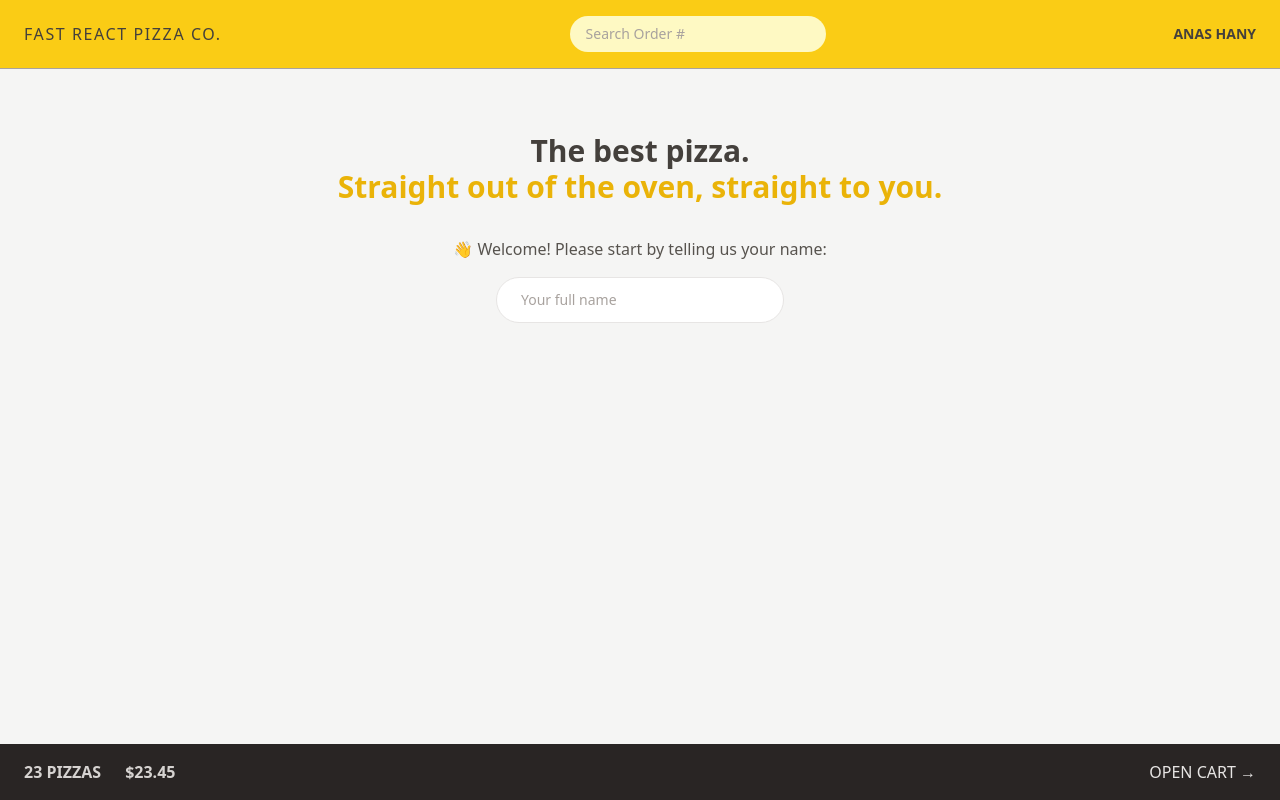
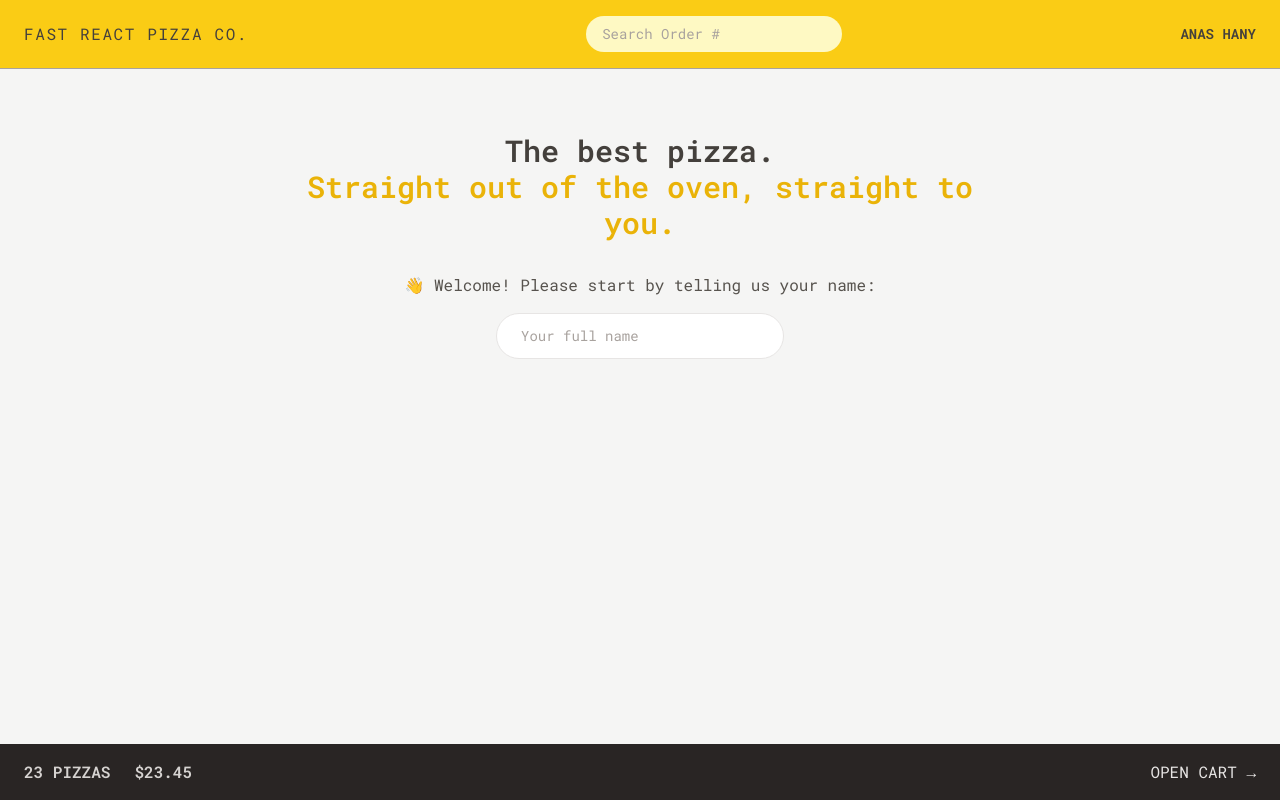
Before and after one commit to AnasHany2193/Fast-React-Pizza, a React (Vite) app: page / in a window 1280 px wide. Built offline with nearby package versions, Linux system fonts and the light colour scheme.

Commit message:
🔠 Configure Tailwind CSS with custom font family

```diff
--- a/index.html
+++ b/index.html
@@ -4,6 +4,14 @@
     <meta charset="UTF-8" />
     <link rel="icon" type="image/svg+xml" href="/vite.svg" />
     <meta name="viewport" content="width=device-width, initial-scale=1.0" />
+
+    <link rel="preconnect" href="https://fonts.googleapis.com" />
+    <link rel="preconnect" href="https://fonts.gstatic.com" crossorigin />
+    <link
+      href="https://fonts.googleapis.com/css2?family=Roboto+Mono:wght@300;400;500;600;700&display=swap"
+      rel="stylesheet"
+    />
+
     <title>Fast React Pizza</title>
   </head>
   <body class="bg-stone-100 text-stone-700">
--- a/tailwind.config.js
+++ b/tailwind.config.js
@@ -2,6 +2,9 @@
 export default {
   content: ["./index.html", "./src/**/*.{js,ts,jsx,tsx}"],
   theme: {
+    fontFamily: {
+      sans: "Roboto Mono, monospace",
+    },
     extend: {},
   },
   plugins: [],
```
